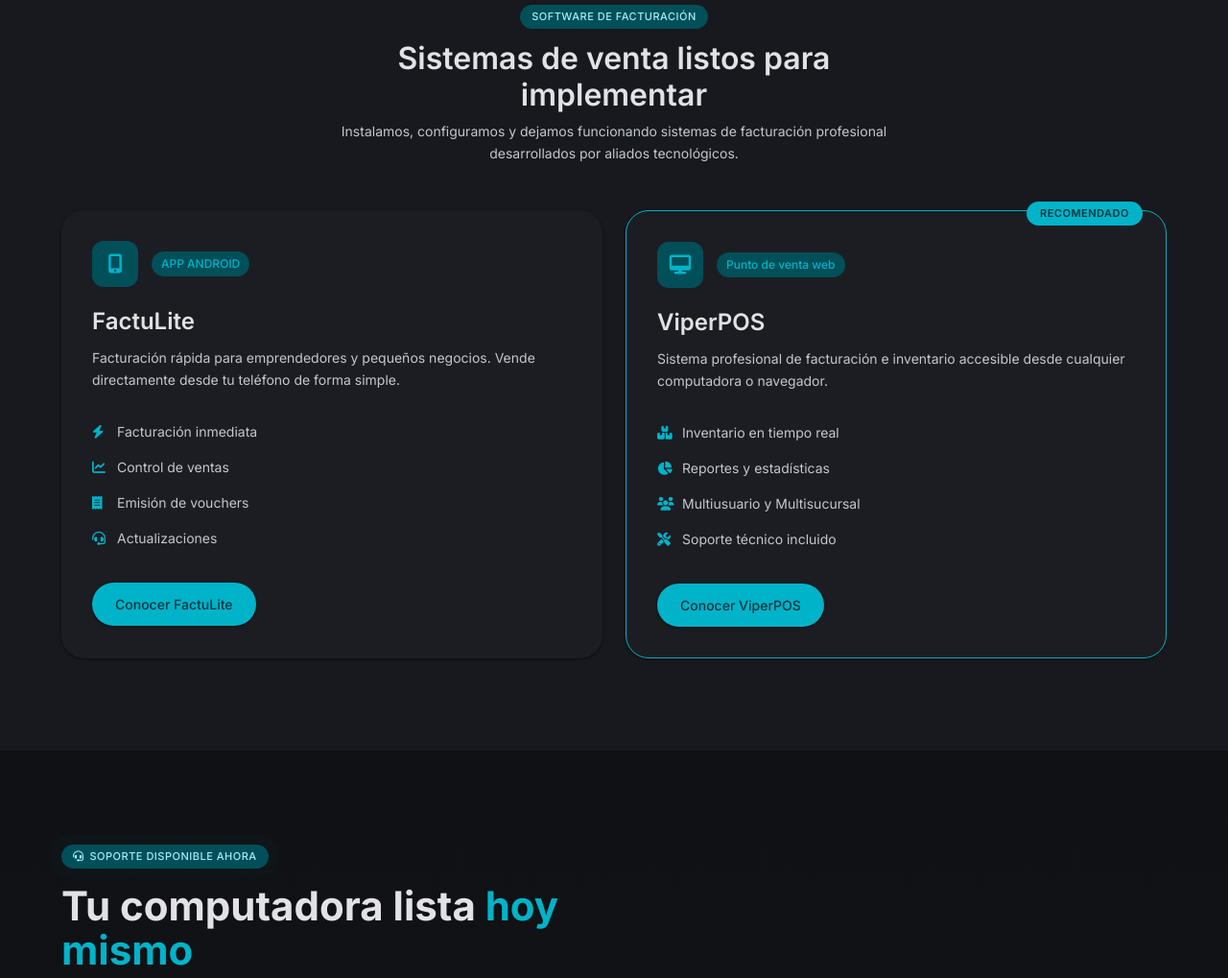
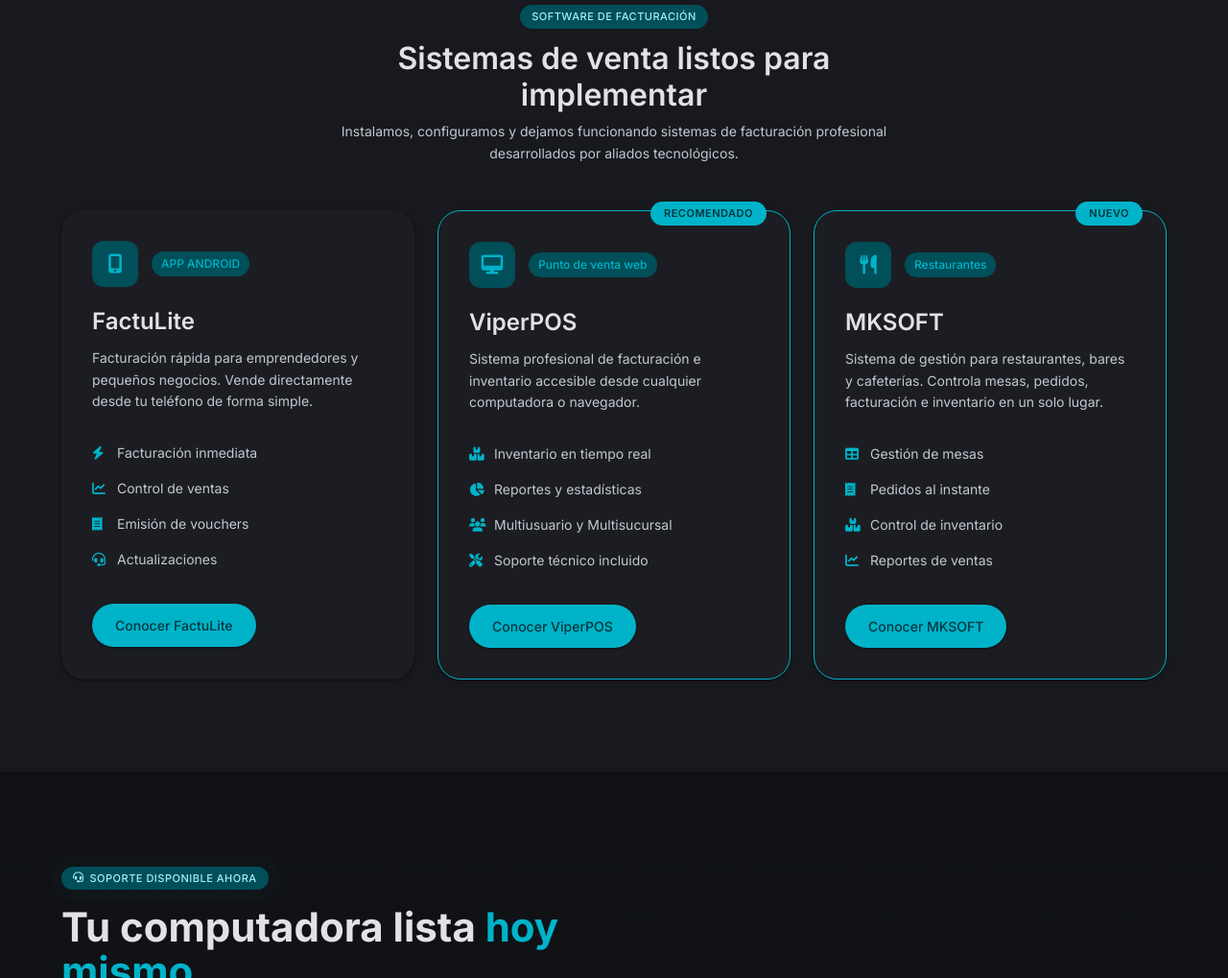
Before and after one commit to fernnwe/Landing-MKDIGITAL, an Astro site: page / in a window 1280 px wide. Shown: the part 2978-3997 px from the top of the page at 96% size. Built offline with nearby package versions, Linux system fonts and the light colour scheme; Astro itself is replaced by a stand-in of ours.

Commit message:
add MKSOFT restaurant management system section

```diff
--- a/src/components/Software.astro
+++ b/src/components/Software.astro
@@ -70,6 +70,38 @@
 
         <a href="https://www.viperpos.net/login" target="_blank" class="software-btn">
           Conocer ViperPOS
+        </a>
+
+      </div>
+
+      <!-- MKSOFT -->
+      <div class="software-card featured">
+
+        <div class="popular-badge">NUEVO</div>
+
+        <div class="software-top">
+          <div class="sw-icon">
+            <i class="fa-solid fa-utensils"></i>
+          </div>
+          <span class="software-badge">Restaurantes</span>
+        </div>
+
+        <h3>MKSOFT</h3>
+
+        <p class="software-desc">
+          Sistema de gestión para restaurantes, bares y cafeterías. Controla mesas, pedidos, facturación
+          e inventario en un solo lugar.
+        </p>
+
+        <ul class="feature-list">
+          <li><i class="fa-solid fa-table"></i> Gestión de mesas</li>
+          <li><i class="fa-solid fa-receipt"></i> Pedidos al instante</li>
+          <li><i class="fa-solid fa-boxes-stacked"></i> Control de inventario</li>
+          <li><i class="fa-solid fa-chart-line"></i> Reportes de ventas</li>
+        </ul>
+
+        <a href="https://app.mkdigitalnic.com/" target="_blank" class="software-btn">
+          Conocer MKSOFT
         </a>
 
       </div>
```
